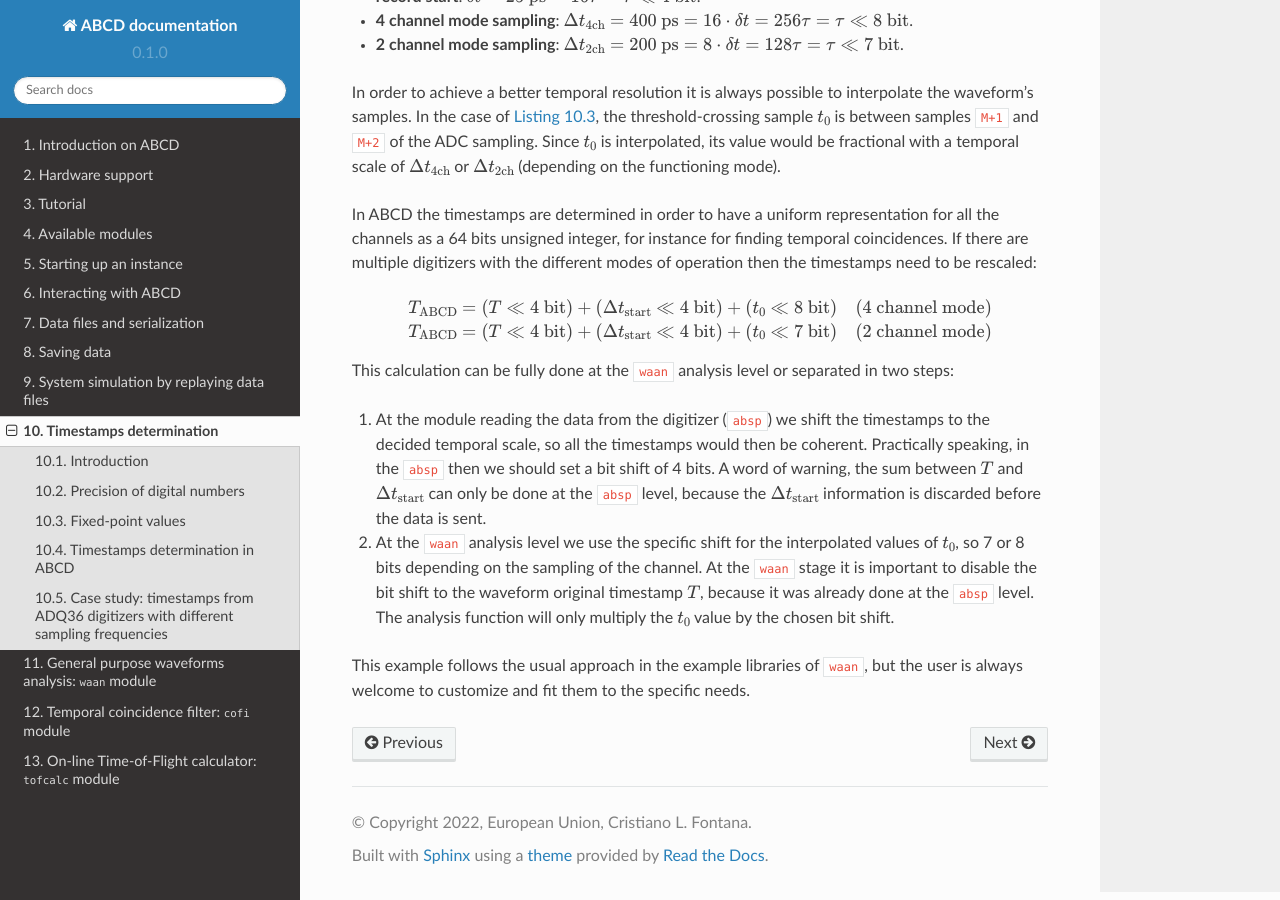
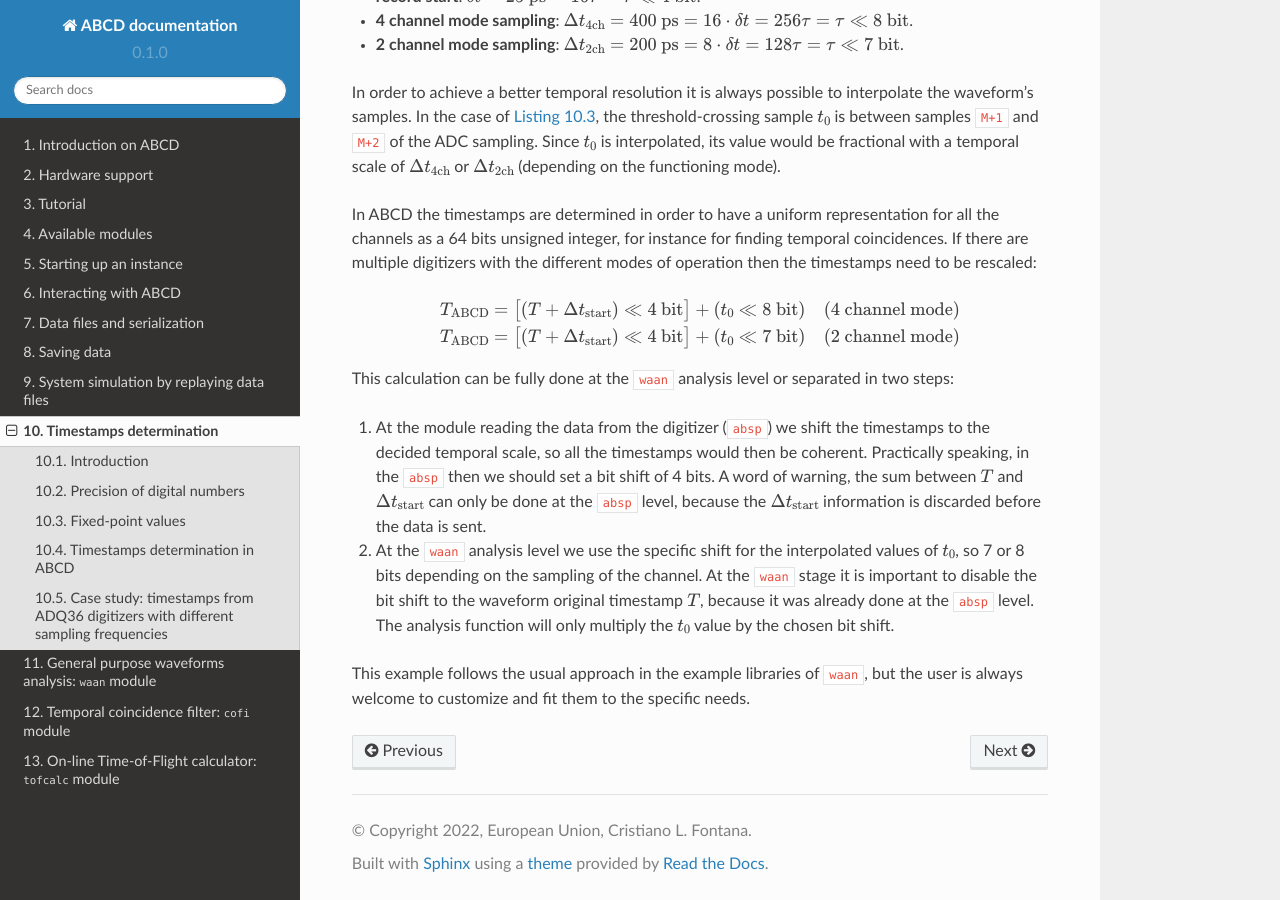
Before and after one commit to cl-fontana/abcd-docs, a Sphinx documentation site: the page built from docs/source/timestamps.rst, in a window 1280 px wide and 900 px high, scrolled down 3906 px. Built offline with Sphinx 7.4.7 and the Read the Docs theme 2.0.0, drawn with Linux system fonts in a browser that asks for light colours.

Commit message:
Improved formula

```diff
--- a/docs/source/timestamps.rst
+++ b/docs/source/timestamps.rst
@@ -185,8 +185,8 @@ If there are multiple digitizers with the different modes of operation then the
 
 .. math::
 
-   T_{\text{ABCD}} &= (T \ll 4\ \text{bit}) + (\Delta t_{\text{start}} \ll 4\ \text{bit}) + (t_0 \ll 8\ \text{bit}) \quad \text{(4 channel mode)} \\
-   T_{\text{ABCD}} &= (T \ll 4\ \text{bit}) + (\Delta t_{\text{start}} \ll 4\ \text{bit}) + (t_0 \ll 7\ \text{bit}) \quad \text{(2 channel mode)}
+   T_{\text{ABCD}} &= \big[(T + \Delta t_{\text{start}}) \ll 4\ \text{bit}\big] + (t_0 \ll 8\ \text{bit}) \quad \text{(4 channel mode)} \\
+   T_{\text{ABCD}} &= \big[(T + \Delta t_{\text{start}}) \ll 4\ \text{bit}\big] + (t_0 \ll 7\ \text{bit}) \quad \text{(2 channel mode)}
 
 This calculation can be fully done at the ``waan`` analysis level or separated in two steps:
 
```
